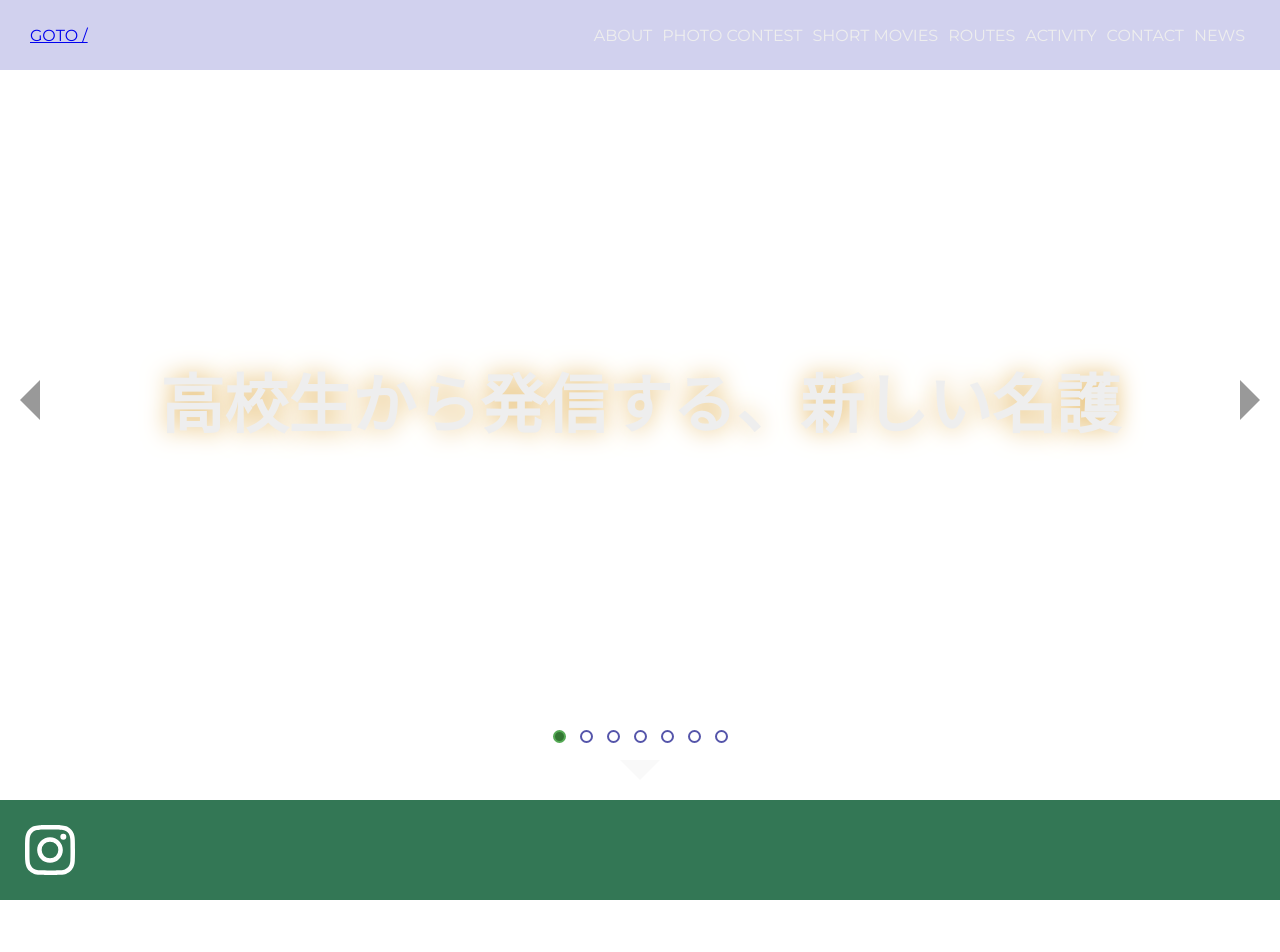
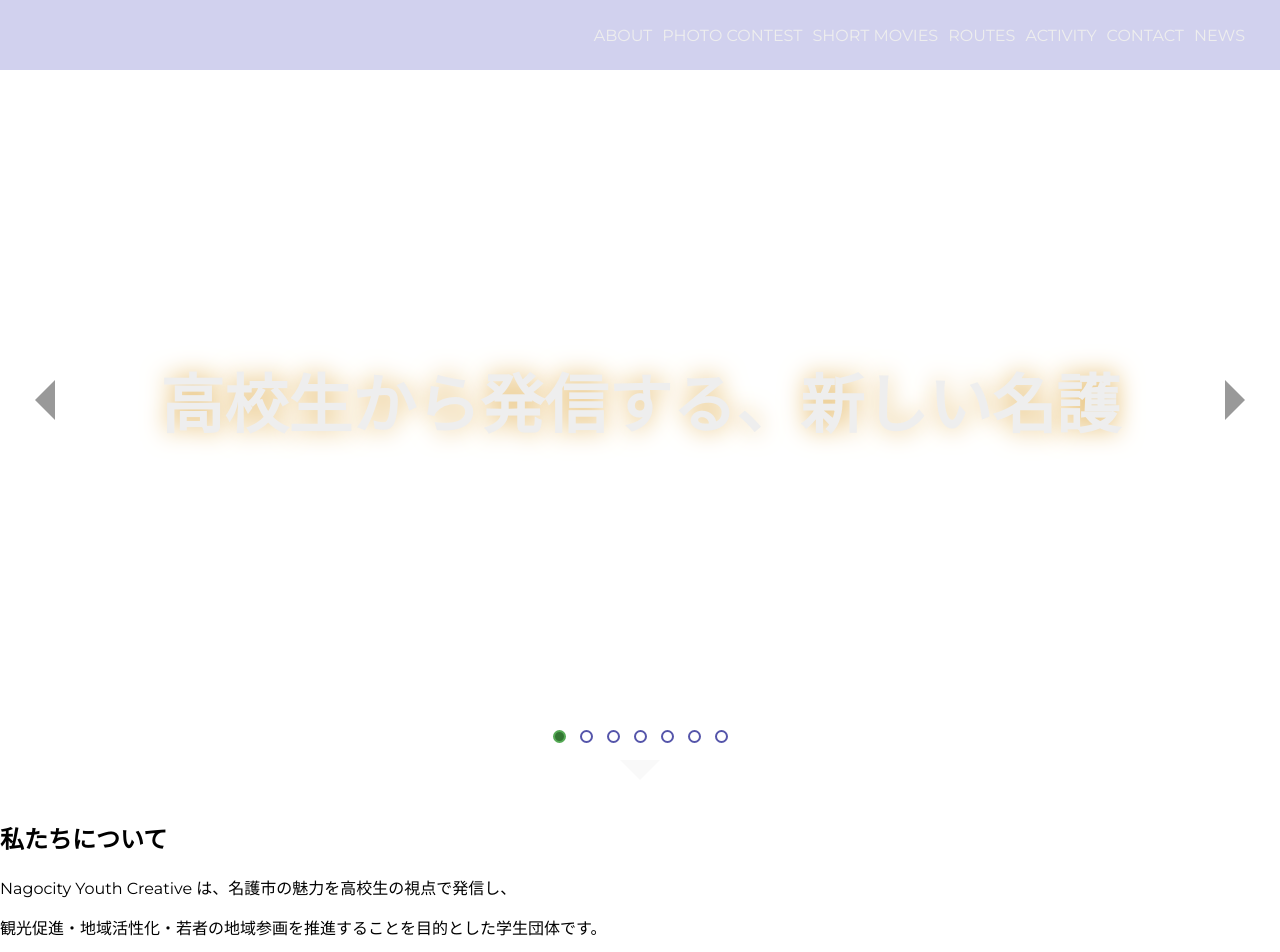
Before and after one commit to Dev-TRANs/nagoyc.stki.org, a SvelteKit app: page / in a window 1280 px wide. Shown: the top 952 px of the page. Before the commit the page ends 900 px from the top, so only its background shows below. Built offline with nearby package versions, Linux system fonts and the light colour scheme.

Commit message:
色々いい感じにする

```diff
--- a/src/app.css
+++ b/src/app.css
@@ -8,7 +8,7 @@
 
 body {
   /* TODO: フォントの当て方を工夫する */
-  font-family: 'Montserrat', 'Noto Sans JP', sans-serif;
+  font-family: 'Noto Sans JP', sans-serif;
   font-optical-sizing: auto;
   /* font-weight: ; */
   font-style: normal;
--- a/src/routes/+layout.svelte
+++ b/src/routes/+layout.svelte
@@ -34,6 +34,16 @@ header {
 }
 
 header > .header-left {
+  .gototop {
+    display: block;
+    width: 60px;
+    height: 60px;
+
+    enhanced\:img {
+      width: 60px;
+      height: 60px;
+    }
+  }
 
 }
 
@@ -177,7 +187,7 @@ footer {
 
 <!-- FIXME: モバイル対応、普通に文字のあるページでヘッダー分下げる -->
 <header class='lang-en'>
-  <div class='header-left'><a href='/'>GOTO /</a></div>
+  <div class='header-left'><a href='/' aria-label='トップページへ' class='gototop'><enhanced:img src='$lib/assets/favicon.png' alt='favicon'></enhanced:img></a></div>
 
   <div class='header-right'>
     <input type='checkbox' id='nav-toggle' />
--- a/src/routes/+page.svelte
+++ b/src/routes/+page.svelte
@@ -28,7 +28,7 @@ let slideIndex = $state(0);
   flex-shrink: 0;
 }
 
-.slide > img,enhanced\:img {
+.slide > enhanced\:img {
   width: 100%;
   height: 100%;
   object-fit: cover;
@@ -45,21 +45,26 @@ let slideIndex = $state(0);
 }
 
 .slide-move {
-  height: 100lvh;
+  height: 50lvh;
   width: 70px;
   position: absolute;
   top: 0;
+  bottom: 0;
+  margin: auto;
+  border-radius: 15px;
 
   background-color: unset;
   border: unset;
   padding: unset;
 
+  transition: background-color 0.3s;
+
   &:has(.arrow-left) {
-    left: 0;
+    left: 15px;
   }
 
   &:has(.arrow-right) {
-    right: 0;
+    right: 15px;
   }
 
   &:hover {
@@ -171,3 +176,11 @@ let slideIndex = $state(0);
 
   <h1 class='catchphrase lang-ja'>高校生から発信する、新しい名護</h1>
 </div>
+
+<div class='lang-en'>
+<h2>私たちについて</h2>
+<p>Nagocity Youth Creative は、名護市の魅力を高校生の視点で発信し、</p>
+<p>観光促進・地域活性化・若者の地域参画を推進することを目的とした学生団体です。</p>
+<p>写真、動画、観光ルート制作など、クリエイティブな手法を活用し、</p>
+<p>名護の新しい魅力を市内外へ届ける活動を行っています。</p>
+</div>
```
